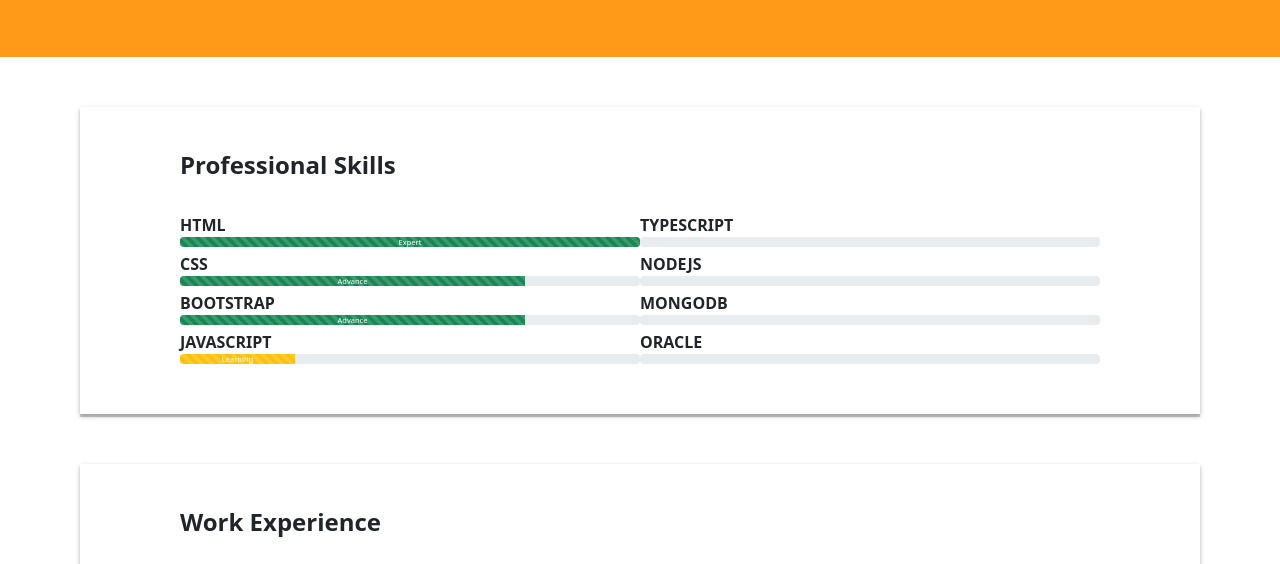
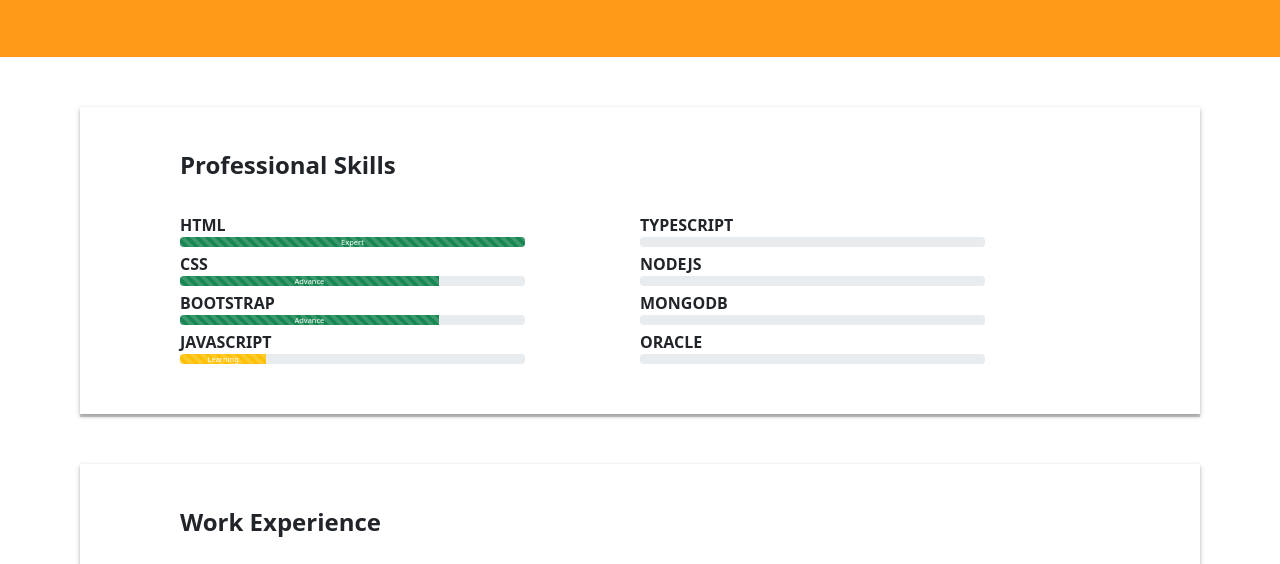
Before and after one commit to nikhil-ui-portfolio/my-profile, a website: page index.html in a window 1280 px wide. Shown: the part 597-1161 px from the top of the page. Drawn offline with nearby package versions, Linux system fonts and the light colour scheme.

Commit message:
index page updated

```diff
--- a/index.html
+++ b/index.html
@@ -107,7 +107,7 @@
         </div>
         <div class="section-skills-div1">
             <div>
-                <dl>
+                <dl class="section-skills-dl">
                     <dt>HTML</dt>
                     <dd class="progress">
                         <div class="progress-bar progress-bar-striped progress-bar-animated bg-success w-100">Expert</div></dd>
@@ -123,7 +123,7 @@
                 </dl>
             </div>
             <div>
-                <dl>
+                <dl class="section-skills-dl">
                     <dt>TYPESCRIPT</dt>
                     <dd class="progress">
                         <div class="progress-bar progress-bar-striped progress-bar-animated bg-success w-0"></div></dd>
--- a/src/index.css
+++ b/src/index.css
@@ -132,6 +132,11 @@ dl dt span{
 .section-skills-div1{
     display: grid;
     grid-template-columns: 1fr 1fr;
+}
+
+.section-skills-dl{
+    margin-bottom: 1rem;
+    width: 75%;
 }
 
 .section-circle{
```
